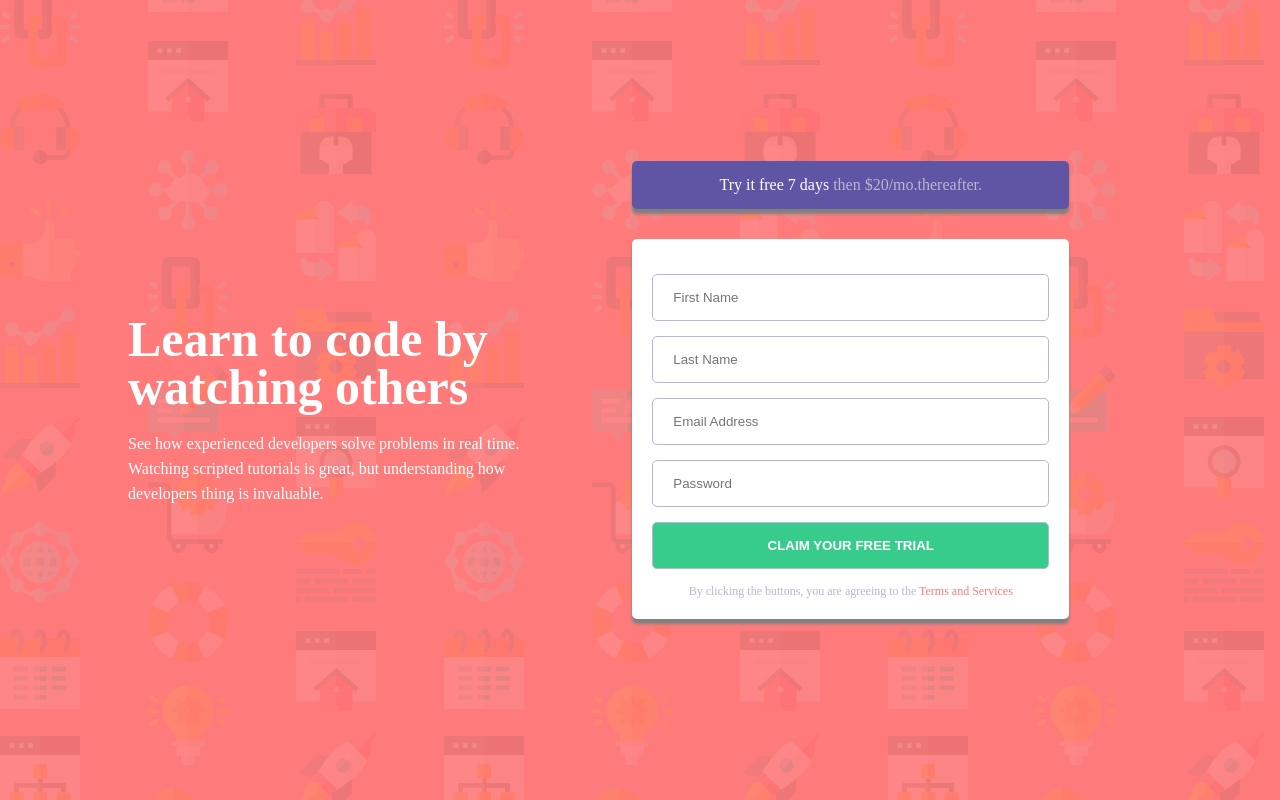
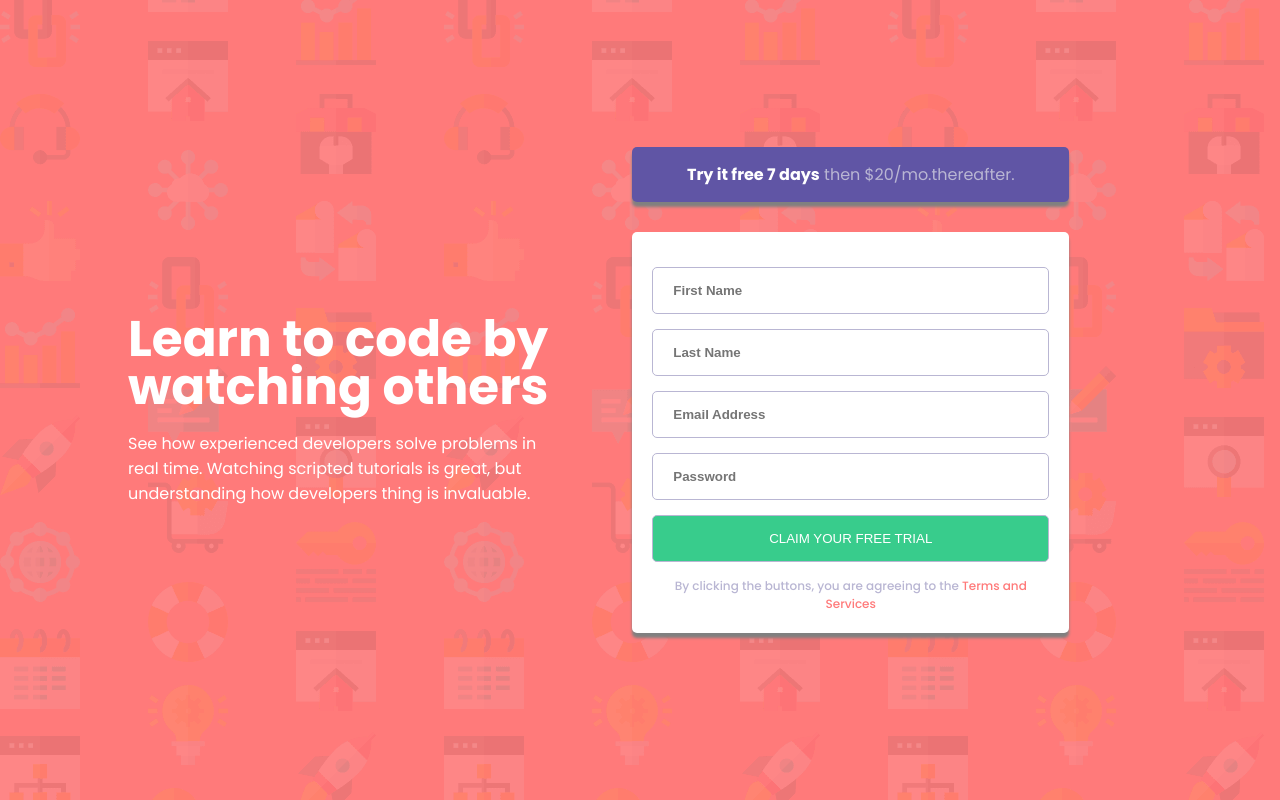
Before and after one commit to Mharvel13/Zuri-Training-Responsive-Form-Task, a plain HTML site: page index.html in a window 1280 px wide. Drawn offline with Linux system fonts and the light colour scheme.

Commit message:
Added the Poppins Font

```diff
--- a/index.css
+++ b/index.css
@@ -1,3 +1,5 @@
+@import url('https://fonts.googleapis.com/css2?family=Poppins:wght@400;500;600;700&display=swap');
+
 * {
   margin: 0;
   padding: 0;
@@ -5,6 +7,7 @@
 }
 
 body {
+  font-family: 'Poppins', sans-serif;
   font-size: 16px;
   width: 100vw;
   min-height: 100vh;
@@ -44,7 +47,7 @@ main {
 }
 .heading h1 {
   font-size: 50px;
-  font-weight: bolder;
+  font-weight: 700;
   line-height: 3rem;
 }
 .text {
@@ -60,10 +63,12 @@ main {
   border-radius: 5px;
   box-shadow: 0px 5px 3px gray;
   color: white;
+  font-weight: 700;
 }
 
 .form-banner span {
   color: hsl(246, 25%, 77%);
+  font-weight: 400;
 }
 
 form {
@@ -77,9 +82,11 @@ form {
 
 .form-input {
   margin: 15px 0px;
+
 }
 
 .form-input input {
+  font-weight: 700;
   padding: 15px 20px;
   width: 100%;
   border-radius: 5px;
@@ -89,7 +96,7 @@ form {
 input[type="submit"] {
   color: white;
   text-transform: uppercase;
-  font-weight: 600;
+  font-weight: 400;
   background-color: hsl(154, 59%, 51%);
 }
 
@@ -105,6 +112,7 @@ input:focus {
 .terms {
   font-size: 12px;
   color: hsl(246, 25%, 77%);
+  font-weight: 500;
 }
 .terms span a {
   color: hsl(0, 100%, 74%);
@@ -112,6 +120,9 @@ input:focus {
 }
 
 @media (max-width: 700px) {
+    body{
+      background-image: url('images/bg-intro-mobile.png');
+    }
   .flex-container {
     display: block;
   }
```
